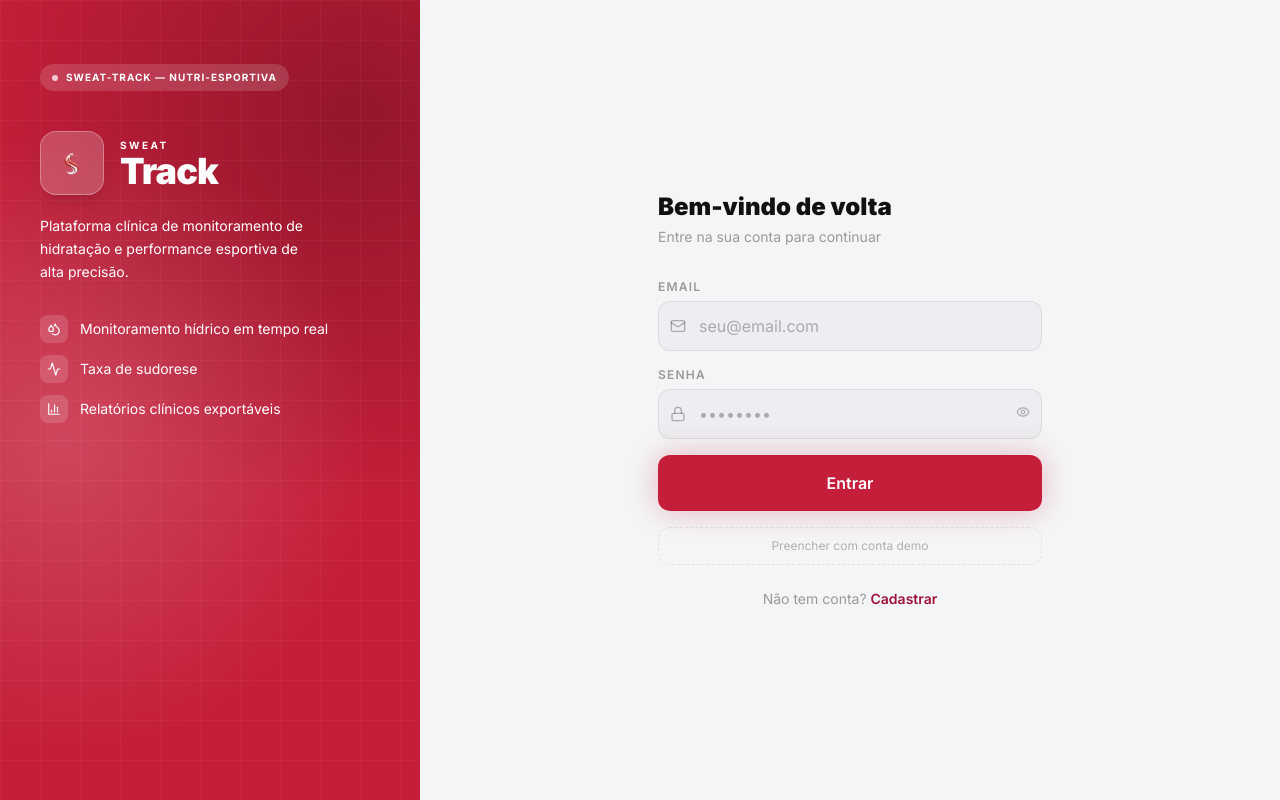
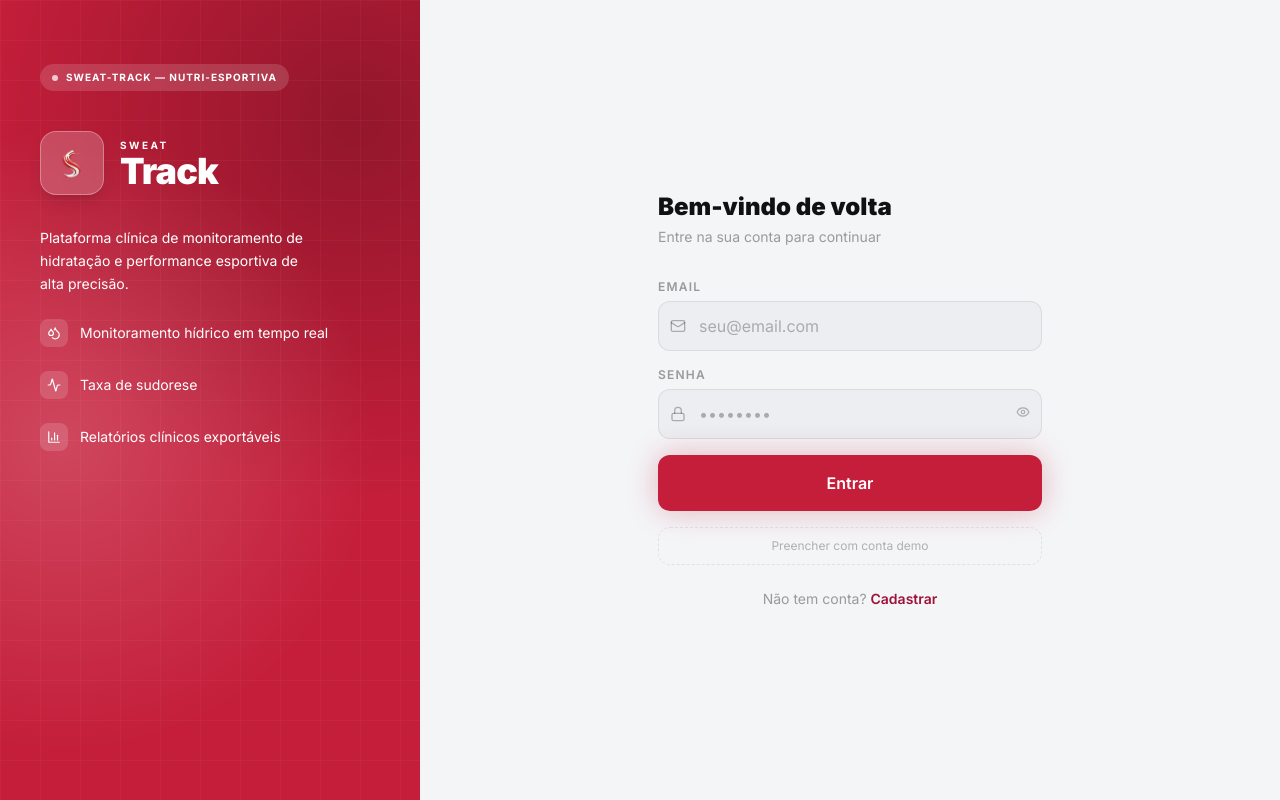
Before and after one commit to nikolasfunke/SweatTrack, a React (Vite) app in the folder frontend/: page /login in a window 1280 px wide. Built offline with nearby package versions, Linux system fonts and the light colour scheme.

Commit message:
update: UI login page

```diff
--- a/frontend/src/pages/Login.jsx
+++ b/frontend/src/pages/Login.jsx
@@ -8,8 +8,8 @@ import Button from '../components/ui/Button';
 import Input from '../components/ui/Input';
 
 const FEATURES = [
-  { icon: Droplets,  label: 'Monitoramento hídrico em tempo real' },
-  { icon: Activity,  label: 'Taxa de sudorese' },
+  { icon: Droplets, label: 'Monitoramento hídrico em tempo real' },
+  { icon: Activity, label: 'Taxa de sudorese' },
   { icon: BarChart3, label: 'Relatórios clínicos exportáveis' },
 ];
 
@@ -77,9 +77,9 @@ export default function Login() {
           </div>
 
           {/* Logo */}
-          <div className="flex items-center gap-4 mb-5">
-            <div className="w-16 h-16 rounded-2xl bg-white/20 backdrop-blur-sm flex items-center justify-center border border-white/30 shadow-lg p-2">
-              <img src="/Half-Logo.png" alt="SweatTrack Logo" className="w-full h-full object-contain" />
+          <div className="flex items-center gap-4">
+            <div className="w-16 h-16 rounded-2xl bg-white/20 backdrop-blur-sm flex items-center justify-center border border-white/30 shadow-lg">
+              <img src="/Half-Logo.png" alt="SweatTrack Logo" className="w-[95%] h-[95%] object-contain" />
             </div>
             <div>
               <p className="text-white/70 text-[10px] font-bold uppercase tracking-[0.25em]">Sweat</p>
@@ -87,12 +87,12 @@ export default function Login() {
             </div>
           </div>
 
-          <p className="text-white/75 text-sm leading-relaxed max-w-[280px] mb-8">
+          <p className="text-white/75 text-sm leading-relaxed max-w-[280px] mt-8 mb-6">
             Plataforma clínica de monitoramento de hidratação e performance esportiva de alta precisão.
           </p>
 
           {/* Feature list */}
-          <div className="hidden md:flex flex-col gap-3 mb-auto">
+          <div className="hidden md:flex flex-col gap-6 mb-auto">
             {FEATURES.map(({ icon: Icon, label }) => (
               <div key={label} className="flex items-center gap-3">
                 <div className="w-7 h-7 rounded-lg bg-white/15 flex items-center justify-center flex-shrink-0">
```
